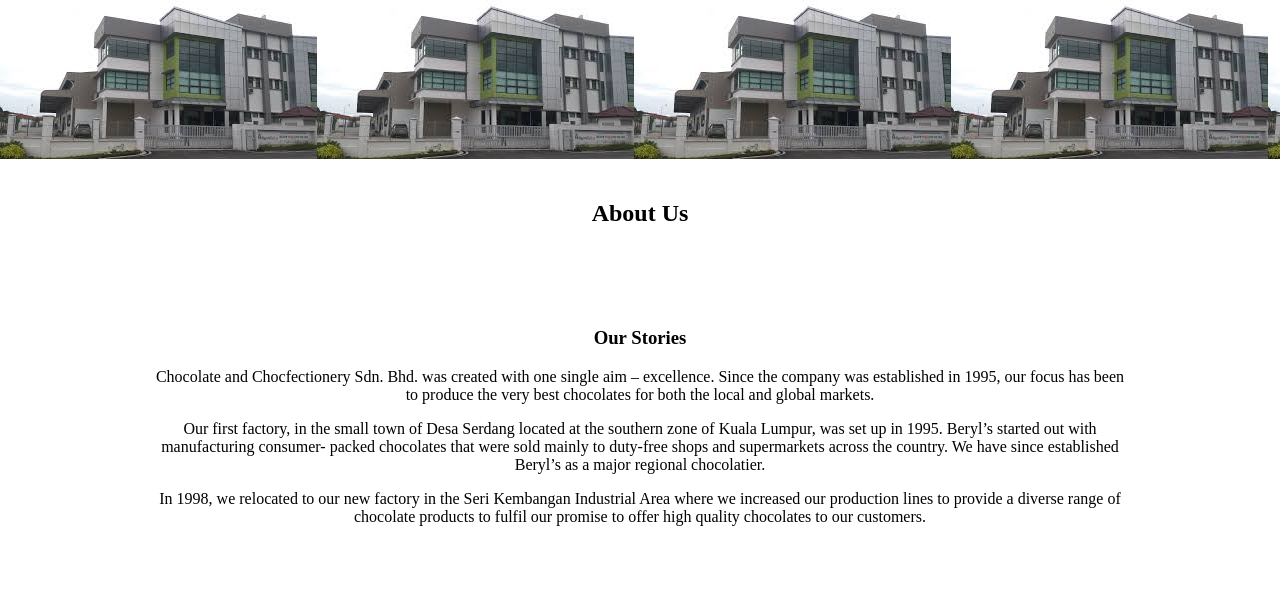
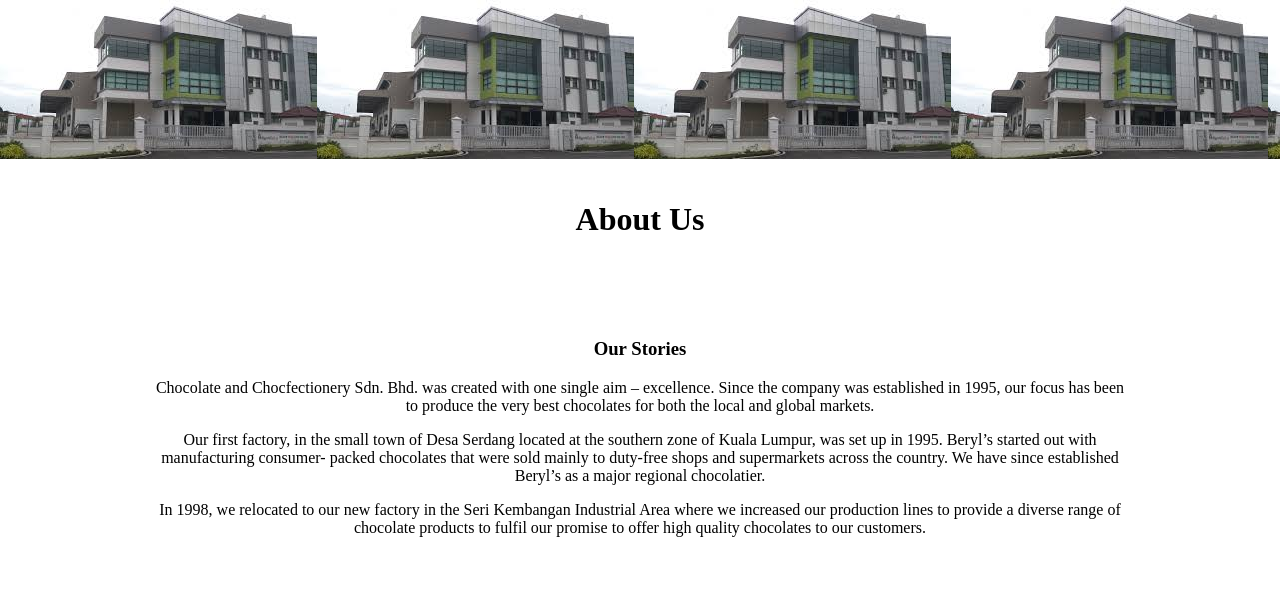
Before and after one commit to SNHazi/Final_Project, a plain HTML site: page about.html in a window 1280 px wide. Shown: the top 605 px of the page. Drawn offline with Linux system fonts and the light colour scheme.

Commit message:
resize title about

```diff
--- a/about.html
+++ b/about.html
@@ -14,7 +14,7 @@
 
     </header>
         <div class="top_contain">
-            <h2>About Us</h2>
+            <h1>About Us</h1>
         </div>
 
     <main class="main">
```
